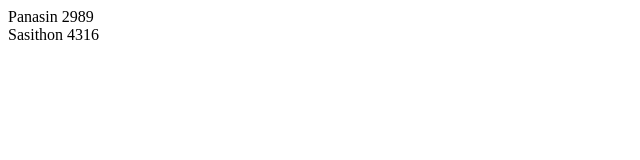
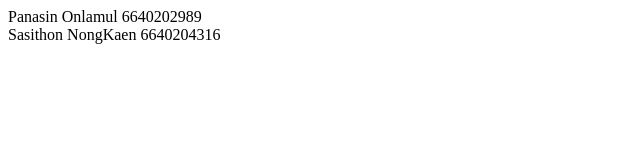
Before and after one commit to PanasinO/Lab3.9, a plain HTML site: page index.html in a window 1280 px wide. Shown: the whole page, without its empty margins (0-640 px from the left). Drawn offline with Linux system fonts and the light colour scheme.

Commit message:
add name

```diff
--- a/index.html
+++ b/index.html
@@ -1,3 +1,3 @@
-<p>Panasin 2989 <br>
-    Sasithon 4316
+<p>Panasin Onlamul 6640202989 <br>
+    Sasithon NongKaen 6640204316
 </p>
```
